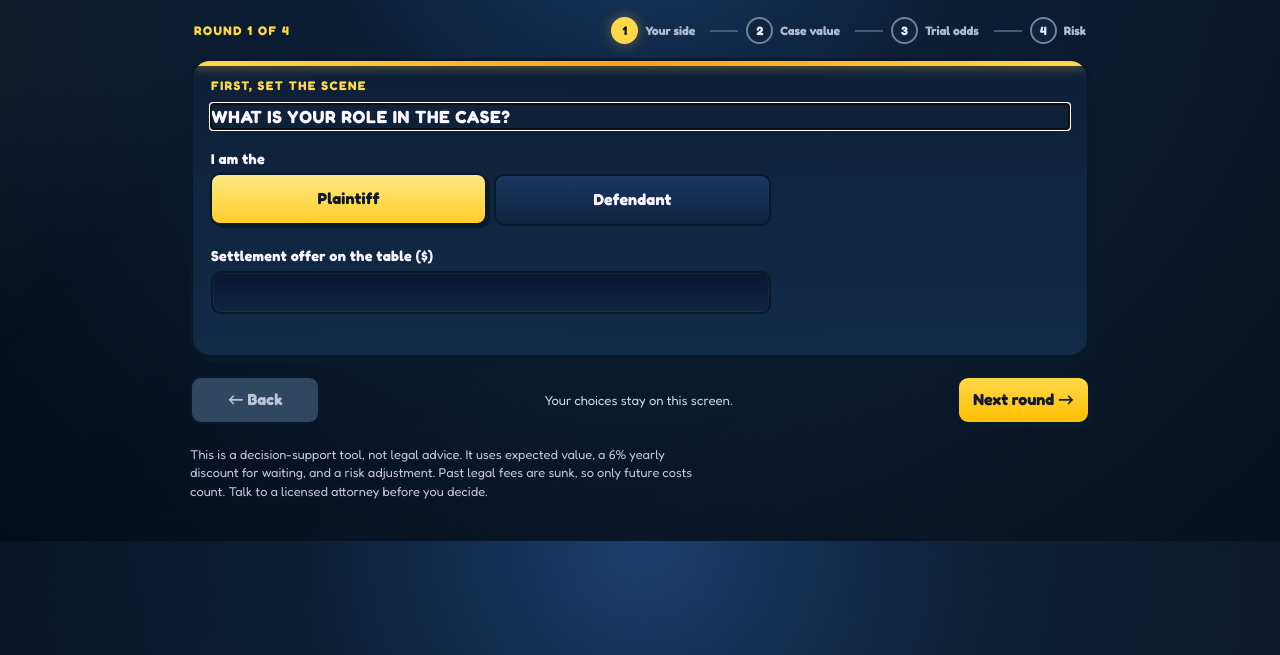
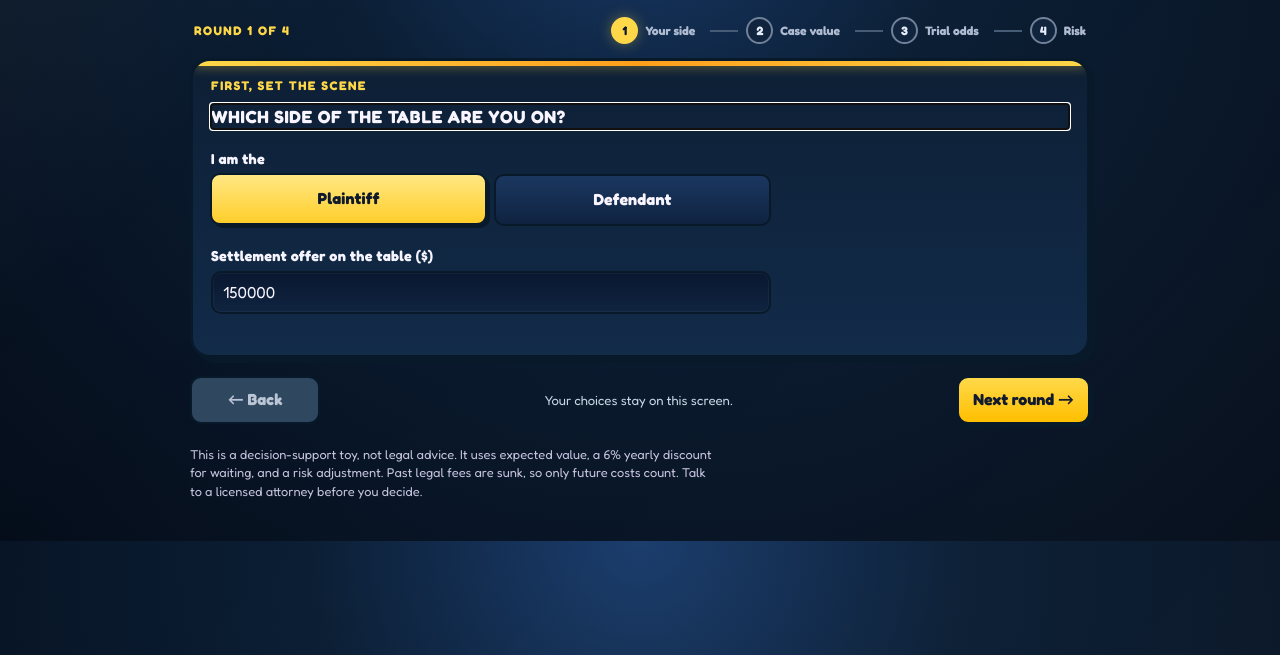
Before and after one commit to shivanidahya/gavel-or-gamble, a website: page index.html in a window 1280 px wide. Shown: the part 145-800 px from the top of the page. Drawn offline with Linux system fonts and the light colour scheme.

Commit message:
Revert "Fix wording"

```diff
--- a/index.html
+++ b/index.html
@@ -29,11 +29,11 @@
 </div>
 <section class="card step-panel" data-screen="0" aria-labelledby="step-one-title">
 <div class="step-kicker">First, set the scene</div>
-<h2 id="step-one-title">What is your role in the case?</h2>
+<h2 id="step-one-title">Which side of the table are you on?</h2>
 <label>I am the</label>
 <div class="seg" id="role"><button data-v="p" aria-pressed="true">Plaintiff</button><button data-v="d" aria-pressed="false">Defendant</button></div>
 <label for="offer">Settlement offer on the table ($)</label>
-<input id="offer" type="number" min="0" step="1000" value="...">
+<input id="offer" type="number" min="0" step="1000" value="150000">
 </section>
 <section class="card step-panel" data-screen="1" aria-labelledby="step-two-title" hidden>
 <div class="step-kicker">Round 2 · The stakes</div>
@@ -41,7 +41,7 @@
 <label for="dmg">Damages if the plaintiff wins ($)</label>
 <input id="dmg" type="number" min="0" step="1000" value="400000">
 <label for="cost">Total legal cost to take it through trial ($)</label>
-<input id="cost" type="number" min="0" step="1000" value="...">
+<input id="cost" type="number" min="0" step="1000" value="80000">
 </section>
 <section class="card step-panel" data-screen="2" aria-labelledby="step-three-title" hidden>
 <div class="step-kicker">Round 3 · Your best estimate</div>
@@ -72,7 +72,7 @@
 <button id="next" type="button">Next round →</button>
 </nav>
 </div>
-<small>This is a decision-support tool, not legal advice. It uses expected value, a 6% yearly discount for waiting, and a risk adjustment. Past legal fees are sunk, so only future costs count. Talk to a licensed attorney before you decide.</small>
+<small>This is a decision-support toy, not legal advice. It uses expected value, a 6% yearly discount for waiting, and a risk adjustment. Past legal fees are sunk, so only future costs count. Talk to a licensed attorney before you decide.</small>
 </main>
 <script src="app.js" defer></script>
 </body>
```
